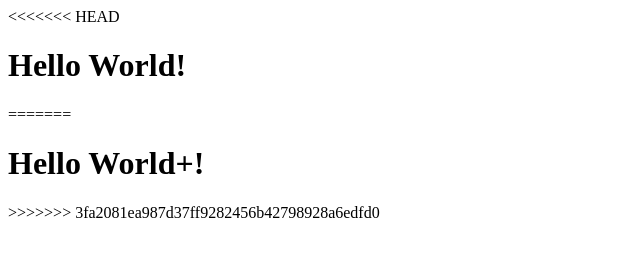
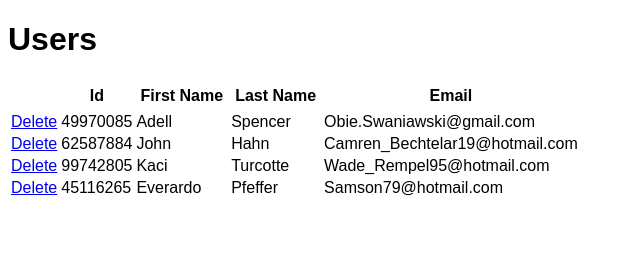
Before and after one commit to cyrille1602/pluralsight-js-dev-env, a website built with webpack: page src/index.html in a window 1280 px wide. Shown: the whole page, without its empty margins (0-640 px from the left). Built offline with nearby package versions, Linux system fonts and the light colour scheme; data requests are answered from the project's data file.

Commit message:
New progress

```diff
--- /dev/null
+++ b/src/api/baseUrl.js
@@ -0,0 +1,14 @@
+export default function getBaseUrl() {
+  return getQueryStringParameterByName('useMockApi') ? 'http://localhost:3001/' : '/';
+
+}
+
+function getQueryStringParameterByName(name, url) {
+  if (!url) url = window.location.href;
+  name = name.replace(/[\[\]]/g, "\\$&");
+  var regex = new RegExp("[?&]" + name + "(=([^&#]*)|&|#|$)"),
+      results = regex.exec(url);
+  if (!results) return null;
+  if (!results[2]) return '';
+  return decodeURIComponent(results[2].replace(/\+/g, " "));
+}
--- /dev/null
+++ b/src/api/db.json
@@ -0,0 +1 @@
+{"users":[{"id":49970085,"firstName":"Adell","lastName":"Spencer","email":"Obie.Swaniawski@gmail.com"},{"id":62587884,"firstName":"John","lastName":"Hahn","email":"Camren_Bechtelar19@hotmail.com"},{"id":99742805,"firstName":"Kaci","lastName":"Turcotte","email":"Wade_Rempel95@hotmail.com"},{"id":45116265,"firstName":"Everardo","lastName":"Pfeffer","email":"Samson79@hotmail.com"}]}
--- /dev/null
+++ b/src/api/userApi.js
@@ -0,0 +1,33 @@
+import 'whatwg-fetch';
+import getBaseUrl from './baseUrl';
+
+const baseUrl = getBaseUrl();
+
+export function getUsers() {
+  return get('users');
+}
+
+export function deleteUser(id) {
+  return del(`users/${id}`);
+}
+
+function get(url) {
+  return fetch(baseUrl + url).then(onSuccess, onError);
+}
+
+// Can't call func delete since reserved word.
+function del(url) {
+  const request = new Request(baseUrl + url, {
+    method: 'DELETE'
+  });
+
+  return fetch(request).then(onSuccess, onError);
+}
+
+function onSuccess(response) {
+  return response.json();
+}
+
+function onError(error) {
+  console.log(error); // eslint-disable-line no-console
+}
--- /dev/null
+++ b/src/index.css
@@ -0,0 +1,7 @@
+body {
+  font-family: Sans-Serif;
+}
+
+table th {
+  padding: 5px
+}
--- a/src/index.html
+++ b/src/index.html
@@ -1,14 +1,27 @@
-<!DOCTYPE HTML>
-<html>
-  <head>
-    <title>Hello World! Site Title</title>
-  </head>
-  <body>
-<<<<<<< HEAD
-    <h1>Hello World!</h1>
-=======
-    <h1>Hello World+!</h1>
->>>>>>> 3fa2081ea987d37ff9282456b42798928a6edfd0
-    <script src="bundle.js"> </script>
-  </body>
+<!DOCTYPE html>
+<html lang="en">
+<head>
+  <% if (htmlWebpackPlugin.options.trackJSToken) { %>
+    <!-- BEGIN TRACKJS -->
+    <script type="text/javascript">window._trackJs = { token: '<%=htmlWebpackPlugin.options.trackJSToken%>' };</script>
+    <script type="text/javascript" src="https://cdn.trackjs.com/releases/current/tracker.js"></script>
+    <!-- END TRACKJS -->
+    <% } %>
+  <meta charset="UTF-8">
+</head>
+<body>
+  <h1>Users</h1>
+  <table>
+    <thead>
+      <th>&nbsp;</th>
+      <th>Id</th>
+      <th>First Name</th>
+      <th>Last Name</th>
+      <th>Email</th>
+    </thead>
+    <tbody id="users">
+
+    </tbody>
+  </table>
+</body>
 </html>
--- a/src/index.js
+++ b/src/index.js
@@ -1,5 +1,34 @@
-import numeral from 'numeral';
+import './index.css';
 
-const courseValue = numeral(1000).format('$0,0.00');
-//debugger;
-console.log(`I would pay ${courseValue} for this awsome course!`); //eslint-disable-line no-console
+import {getUsers, deleteUser} from './api/userApi';
+
+// Populate table of users via API call.
+getUsers().then(result => {
+  let usersBody = "";
+
+  result.forEach(user => {
+    usersBody+= `<tr>
+      <td><a href="#" data-id="${user.id}" class="deleteUser">Delete</a></td>
+      <td>${user.id}</td>
+      <td>${user.firstName}</td>
+      <td>${user.lastName}</td>
+      <td>${user.email}</td>
+      </tr>`
+  });
+
+  global.document.getElementById('users').innerHTML = usersBody;
+
+  const deleteLinks = global.document.getElementsByClassName('deleteUser');
+
+  // Must use array.from to create a real array from a DOM collection
+  // getElementsByClassname only returns an "array like" object
+  Array.from(deleteLinks, link => {
+    link.onclick = function(event) {
+      const element = event.target;
+      event.preventDefault();
+      deleteUser(element.attributes["data-id"].value);
+      const row = element.parentNode.parentNode;
+      row.parentNode.removeChild(row);
+    };
+  });
+});
--- a/webpack.config.dev.js
+++ b/webpack.config.dev.js
@@ -1,4 +1,5 @@
 import path from 'path';
+import HtmlWebpackPlugin from 'html-webpack-plugin';
 
 export default {
   debug: true,
@@ -13,8 +14,13 @@ export default {
     publicPath: '/',
     filename: 'bundle.js'
   },
-
-  plugins: [],
+  plugins: [
+    // Create HTML file that includes reference to bundled JS.
+    new HtmlWebpackPlugin({
+      template: 'src/index.html',
+      inject: true
+    })
+  ],
   module: {
     loaders: [
       {test: /\.js$/, exclude: /node_modules/, loaders: ['babel']},
```
Also changed, not shown: buildScripts/srcServer.js (+14 -5 lines), package.json (+18 -11 lines), src/index.test.js (+5 -5 lines), 1 other file.
